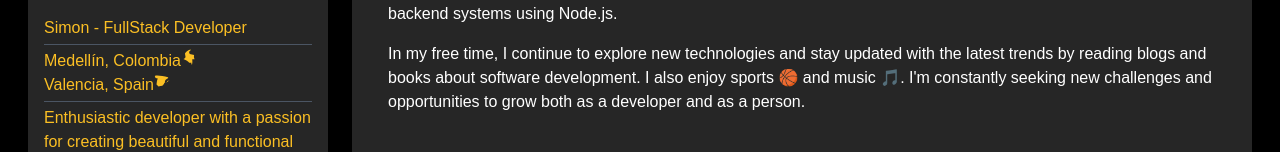
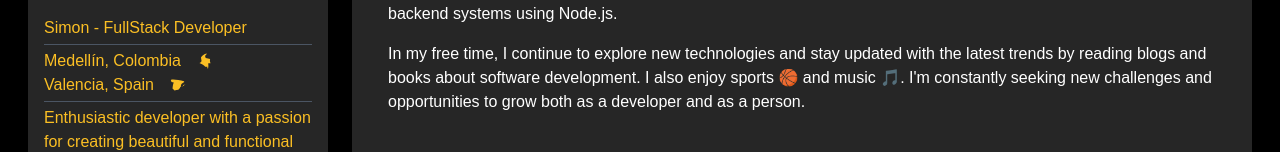
Before and after one commit to sgonzaec/portafolio-react, a React (Vite) app: page / in a window 1280 px wide. Shown: the part 410-562 px from the top of the page. Built offline with nearby package versions, Linux system fonts and the light colour scheme.

Commit message:
fix: update styles

```diff
--- a/src/Blocks/GeneralInfo.jsx
+++ b/src/Blocks/GeneralInfo.jsx
@@ -30,8 +30,8 @@ const GeneralInfo = () => {
               <Typed titles={generalData.greetings} />
               <p>Simon - FullStack Developer</p>
               <hr className="border-gray-600 my-1" />
-              <p className="flex">Medellín, Colombia {LanguageLogoByName('FlagColombia')}</p>
-              <p className="flex">Valencia, Spain {LanguageLogoByName('FlagSpain')}</p>
+              <p className="flex gap-4 items-center">Medellín, Colombia {LanguageLogoByName('FlagColombia')}</p>
+              <p className="flex gap-4 items-center">Valencia, Spain {LanguageLogoByName('FlagSpain')}</p>
               <hr className="border-gray-600 my-1" />
               <p>
                 Enthusiastic developer with a passion for creating beautiful and
```
